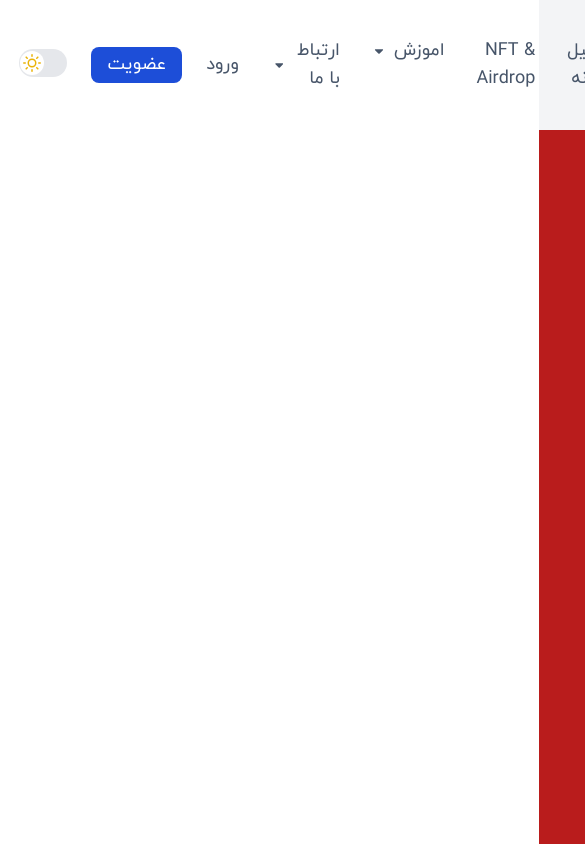
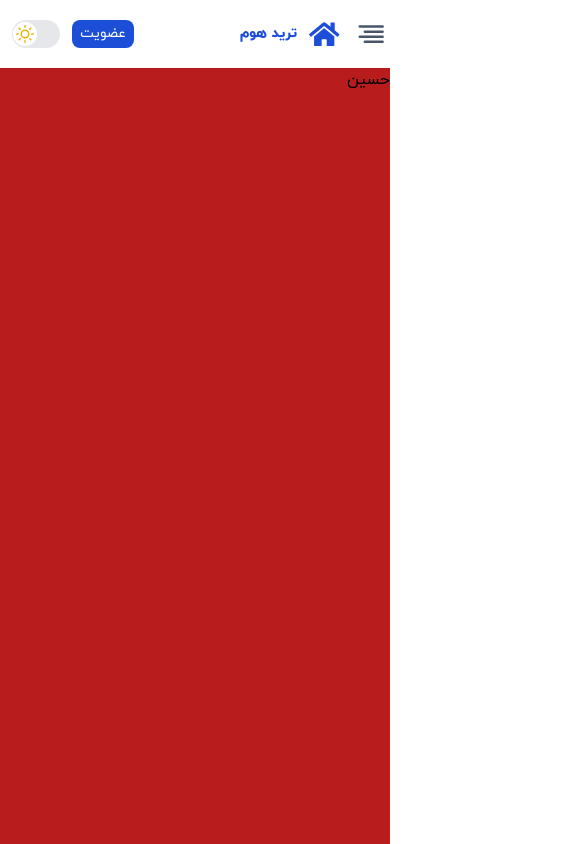
Before and after one commit to AbolfazlKhosravi/Trade-App, a React (Create React App) app: page / in a window 390 px wide. Shown: the top 844 px of the page, 585 px wide, since content can reach past the window. Built offline with nearby package versions, Linux system fonts and the light colour scheme.

Commit message:
responsiveHeaderDesign

```diff
--- a/src/components/Header.js
+++ b/src/components/Header.js
@@ -1,28 +1,69 @@
 import { FaHome, FaCaretDown } from "react-icons/fa";
-import { FiSun,FiMoon } from "react-icons/fi";
+import { FiSun, FiMoon, FiAlignRight, FiX } from "react-icons/fi";
 
-
-import { useState } from 'react'
-import { Switch } from '@headlessui/react'
-
+import { useEffect, useState } from "react";
+import { Switch } from "@headlessui/react";
 
 const Header = () => {
-    const [them, setThem] = useState('white')
+  const [them, setThem] = useState("white");
+  const [dropshot, setDropshot] = useState(false);
+  useEffect(() => {
+    const handleResize = () => {
+      if (window.innerWidth > 1155) {
+        setDropshot(false);
+        document.body.style.overflow = "auto";
+      }
+    };
+
+    handleResize();
+
+    window.addEventListener("resize", handleResize);
+
+    return () => {
+      window.removeEventListener("resize", handleResize);
+    };
+  }, []);
+
+  useEffect(() => {
+    if (dropshot) {
+      document.body.style.overflow = "hidden";
+    } else {
+      document.body.style.overflow = "auto";
+    }
+  }, [dropshot]);
   return (
-    <div className="bg-gray-100 w-full  flex items-center justify-between p-4">
+    <div className="backdrop-blur-2xl blur-0 opacity-100 sticky top-0 w-full  flex items-center justify-between p-4 max-[495px]:px-1 ">
+      <Dropshot setDropshot={setDropshot} dropshot={dropshot} />
       <div className="flex items-center justify-between">
+        <FiAlignRight
+          onClick={() => setDropshot(true)}
+          className="min-[1155px]:hidden text-[2.3rem] ml-4 text-slate-600 max-[495px]:text-[1.9rem]"
+        />
         <div className="flex items-center justify-between ml-8">
-          <FaHome className="text-[2.3rem] text-blue-700" />
+          <FaHome className="max-[495px]:text-[1.9rem] text-[2.3rem] text-blue-700" />
           <div className="flex flex-col items-center justify-center mx-3">
-            <h1 className="text-2xl text-blue-700 font-extrabold"> ترید هوم</h1>
-            <p className="text-[.7rem] text-blue-700">سایت اموزش ترید</p>
+            <h1 className="max-[495px]:text-sm  text-2xl text-blue-700 font-extrabold">
+              {" "}
+              ترید هوم
+            </h1>
+            <p className="max-[546px]:hidden  text-[.7rem] text-blue-700">
+              سایت اموزش ترید
+            </p>
           </div>
         </div>
-        <ul className="text-lg  flex text-slate-600 ">
-          <li className="px-3 py-1 mx-1 cursor-pointer hover:text-blue-700">اخبار</li>
-          <li className="px-3 py-1 mx-1 cursor-pointer hover:text-blue-700">مارکت</li>
-          <li className="px-3 py-1 mx-1 cursor-pointer hover:text-blue-700">تحلیل روزانه</li>
-          <li className="px-3 py-1 mx-1 cursor-pointer hover:text-blue-700">NFT & Airdrop</li>
+        <ul className="text-lg max-[1155px]:hidden flex text-slate-600 ">
+          <li className="px-3 py-1 mx-1 cursor-pointer hover:text-blue-700">
+            اخبار
+          </li>
+          <li className="px-3 py-1 mx-1 cursor-pointer hover:text-blue-700">
+            مارکت
+          </li>
+          <li className="px-3 py-1 mx-1 cursor-pointer hover:text-blue-700">
+            تحلیل روزانه
+          </li>
+          <li className="px-3 py-1 mx-1 cursor-pointer hover:text-blue-700">
+            NFT & Airdrop
+          </li>
           <li className="px-3 py-1 mx-1 cursor-pointer hover:text-blue-700">
             <div className="flex items-center justify-between">
               <h2>اموزش</h2>
@@ -37,33 +78,116 @@ const Header = () => {
           </li>
         </ul>
       </div>
-      <div className="flex items-center justify-between text-lg  text-slate-600">
-        <div className="px-4 py-1 mx-1 cursor-pointer hover:text-blue-700">ورود</div>
-        <div className="px-4 mx-1 py-1 rounded-lg bg-blue-700 text-white cursor-pointer">عضویت</div>
-        <div className="px-4 py-1  mx-1 text-[1.35rem]  cursor-pointer"><MyToggle them={them} setThem={setThem}/></div>
+      <div className="flex items-center justify-between text-lg  text-slate-600 max-[495px]:text-sm ">
+        <div className="max-[546px]:hidden  px-4 py-1 mx-1 cursor-pointer hover:text-blue-700">
+          ورود
+        </div>
+        <div className="max-[495px]:px-2  px-4 mx-1 py-1 rounded-lg bg-blue-700 text-white cursor-pointer">
+          عضویت
+        </div>
+        <div className="max-[495px]:px-2 max-[495px]:mx-0 px-4 py-1  mx-1 text-[1.35rem]  cursor-pointer">
+          <ChangeThem them={them} setThem={setThem} />
+        </div>
       </div>
     </div>
   );
 };
 
-function MyToggle({them,setThem}) {
+const Dropshot = ({ setDropshot, dropshot }) => {
+  return (
+    <div
+      className={`${
+        dropshot ? "w-full h-full" : "w-0 h-0"
+      }  absolute   top-0 right-0 `}
+    >
+      <div
+        className={`${
+          dropshot ? "w-full opacity-50 " : "w-0 opacity-0 "
+        }  bg-slate-900 h-screen  transition-all duration-400 absolute  z-20 top-0 right-0 `}
+      ></div>
+      <div
+        className={`${
+          dropshot ? "w-[100vw]" : "w-0 translate-x-40"
+        }  bg-white max-w-[375px]  transition-all duration-700 absolute  h-screen z-30 top-0 right-0 ease-in-out overflow-y-auto`}
+      >
+        <div className=" flex flex-col items-start max-h-screen min-h-screen  overflow-y-auto">
+          <div className="flex justify-between items-center w-full border-b-2 pb-4 p-8">
+            <div className="flex items-center justify-between ml-8">
+              <FaHome className=" text-[2.3rem] text-blue-700" />
+              <div className="flex flex-col items-center justify-center mx-3">
+                <h1 className=" text-2xl text-blue-700 font-extrabold">
+                  {" "}
+                  ترید هوم
+                </h1>
+                <p className="  text-[.7rem] text-blue-700">سایت اموزش ترید</p>
+              </div>
+            </div>
+            <FiX
+              className="text-[1.8rem] font-bold text-slate-600"
+              onClick={() => setDropshot(false)}
+            />
+          </div>
+          <ul className="text-lg  flex text-slate-600 flex-col p-6 w-full" >
+            <li className=" w-full  py-3 my-3 cursor-pointer hover:text-blue-700">
+              اخبار
+            </li>
+            <li className=" w-full  py-3 my-3 cursor-pointer hover:text-blue-700">
+              مارکت
+            </li>
+            <li className=" w-full  py-3 my-3 cursor-pointer hover:text-blue-700">
+              تحلیل روزانه
+            </li>
+            <li className=" w-full  py-3 my-3 cursor-pointer hover:text-blue-700">
+              NFT & Airdrop
+            </li>
+            <li className=" w-full  py-3 my-3 cursor-pointer hover:text-blue-700">
+              <div className="flex items-center justify-between">
+                <h2>اموزش</h2>
+                <FaCaretDown className="text-sm mr-2" />
+              </div>
+            </li>
+            <li className=" w-full  py-3 my-3 cursor-pointer hover:text-blue-700">
+              <div className="flex items-center justify-between">
+                <h2> ارتباط با ما</h2>
+                <FaCaretDown className="text-sm mr-2" />
+              </div>
+            </li>
+          </ul>
+        </div>
+      </div>
+    </div>
+  );
+};
 
-    const [enabled, setEnabled] = useState(false)
+function ChangeThem({ them, setThem }) {
+  const [enabled, setEnabled] = useState(false);
   console.log(them);
   return (
     <Switch
       checked={enabled}
       className={`${
-            them==="white" ? 'bg-gray-200' : 'bg-gray-400'
+        them === "white" ? "bg-gray-200" : "bg-gray-400"
       } relative inline-flex h-7 w-12 items-center rounded-full`}
     >
       <span
         className={`${
-            them==="white" ? '-translate-x-[23px]' :   '-translate-x-[1px]'
+          them === "white" ? "-translate-x-[23px]" : "-translate-x-[1px]"
         }  h-6 w-6 transform rounded-full bg-white transition flex items-center justify-center`}
-        >{them==="white"? <FiSun className="text-yellow-500 text-lg" onClick={()=>setThem('darck')}/>:<FiMoon className="text-yellow-500 text-lg" onClick={()=>setThem('white')}/>}</span>
+      >
+        {them === "white" ? (
+          <FiSun
+            className="text-yellow-500 text-lg"
+            onClick={() => setThem("darck")}
+          />
+        ) : (
+          <FiMoon
+            className="text-blue-800 text-lg"
+            onClick={() => setThem("white")}
+          />
+        )}
+      </span>
     </Switch>
-    )
+  );
 }
-
+// min-w-[18.9rem] min-[400px]:min-w-[23rem]
 export default Header;
```
Lines whose indentation alone changed are shown as unchanged.
